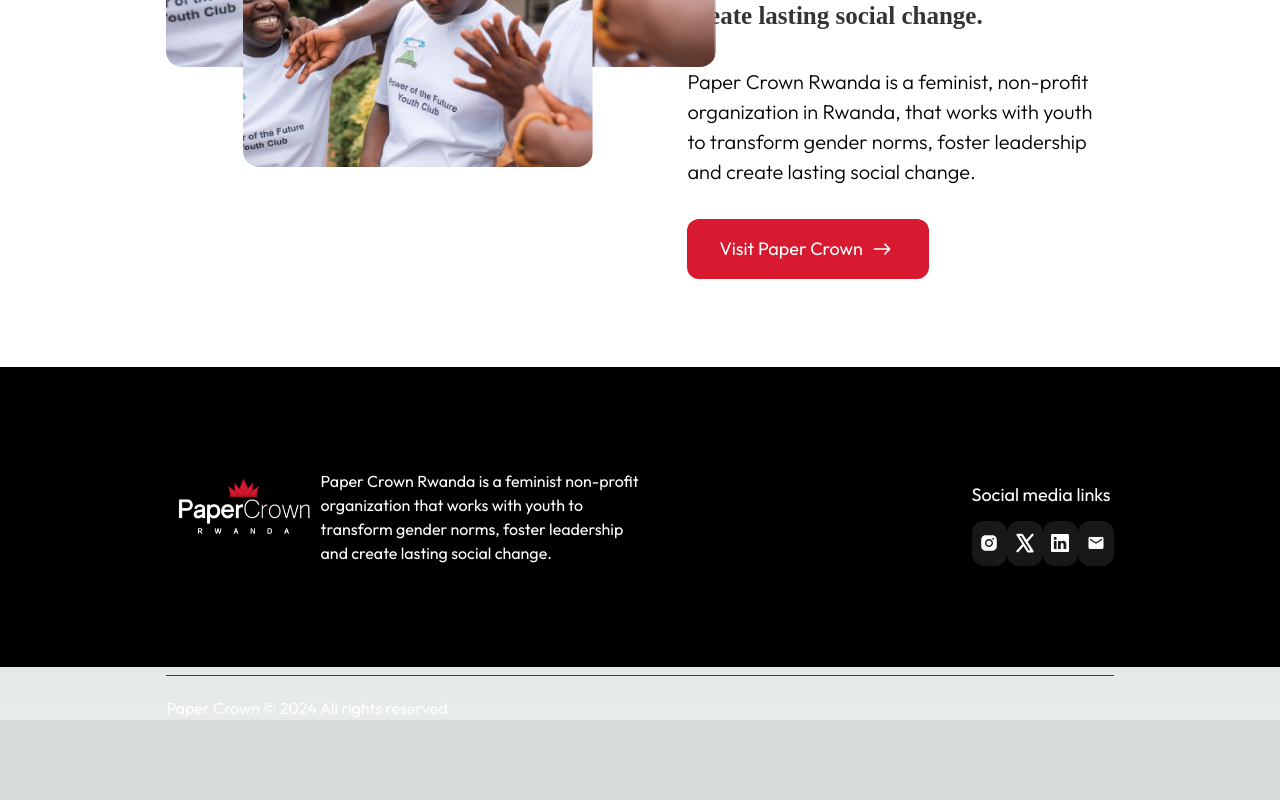
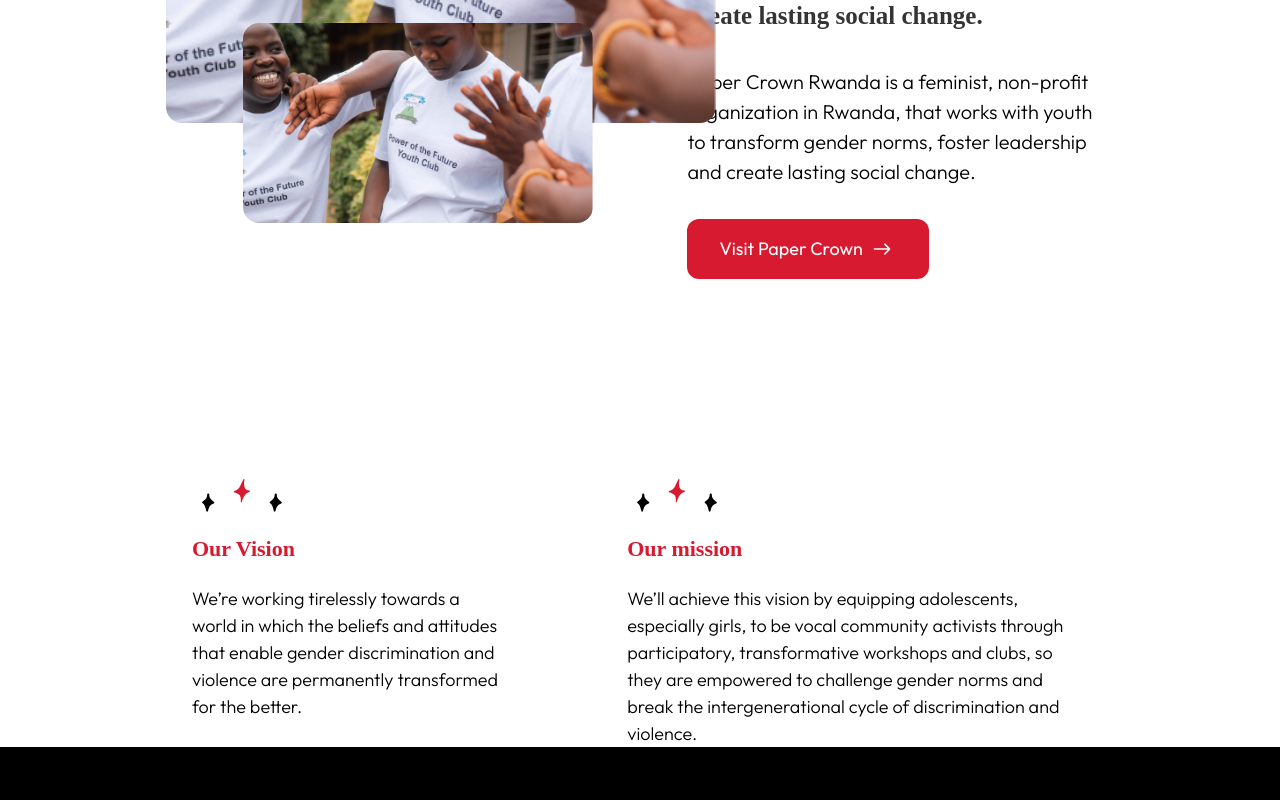
Before and after one commit to Toussaint-Manzi/paper-crown, a Next.js app: page /about in a window 1280 px wide. Shown: the part 433-1233 px from the top of the page. Before the commit the page ends 1153 px from the top, so only its background shows below. Built offline with nearby package versions, Linux system fonts and the light colour scheme; a web font is replaced by a local one.

Commit message:
added mission and vision  section on about

```diff
--- a/src/app/about/page.js
+++ b/src/app/about/page.js
@@ -11,7 +11,7 @@
 
 export default function About() {
     return (
-      <div className={`bg-white h-screen ${styles.myFont}`}>
+      <div className={`bg-white h-full ${styles.myFont}`}>
         <Navbar/>
         <div className='h-full pb-[200px] w-full px-[13%] pt-[200px] flex justify-between items-center 2xl:h-full xl:py-[150px]'>
             <div className='relative h-[500px] w-[45%] xl:hidden'>
@@ -48,6 +48,26 @@
                 </div>
             </div>
         </div>
+        <div className='flex justify-between px-[10%]'>
+            <div className='w-[30%] mx-auto flex flex-col items-start'>
+                <svg width="100" height="33" viewBox="0 0 161 66" fill="none" xmlns="http://www.w3.org/2000/svg">
+                    <path d="M15.1563 32.2999C15.1563 35.7136 16.6289 38.5249 18.8377 40.9345C20.2434 42.474 21.9167 43.7458 23.4563 45.1514C23.8579 45.4861 24.3264 45.7539 24.6611 46.1555C25.5982 47.2264 25.3304 48.5651 24.0587 49.2345C23.6571 49.4353 23.2555 49.5022 22.8538 49.703C18.1014 51.6442 14.6208 54.7901 13.4829 60.078C13.2821 60.9481 13.0813 61.7514 12.8805 62.5546C12.7466 63.0901 12.5458 63.6925 12.345 64.228C12.0773 64.9642 11.5418 65.4997 10.6716 65.4328C9.80148 65.3659 9.33294 64.8304 9.13212 64.0272C8.86438 63.0231 8.66358 61.9522 8.39583 60.8812C7.72648 58.1369 7.05714 55.3925 5.71844 52.849C4.84828 51.1087 3.71038 49.6361 2.03701 48.4982C0.430558 47.4272 0.363623 46.0885 1.83619 44.8168C3.04103 43.8127 4.44667 42.9426 5.71844 42.0055C8.73052 39.7966 10.4708 36.8515 10.7386 33.0362C10.8725 32.4338 10.8725 31.6306 11.0063 30.8273C11.1402 29.2878 11.341 29.087 12.6797 29.0201C14.0184 28.8862 14.7547 29.4217 15.0224 30.6265C15.1563 31.162 15.0894 31.7644 15.1563 32.2999Z" fill="black"/>
+                    <path d="M78.2699 42.4114C78.0648 40.6333 77.9964 38.7868 77.7228 37.0771C77.2441 34.2048 75.8763 31.948 73.2776 30.5118C71.0891 29.3492 68.9007 28.3234 66.6439 27.2292C65.96 26.8872 65.2077 26.6137 64.5239 26.2717C63.9768 25.9982 63.6348 25.5195 63.84 24.904C63.9768 24.4937 64.4555 24.2201 64.7974 23.8782C64.8658 23.8098 65.0026 23.8098 65.1394 23.8098C70.542 22.7156 74.1666 19.2277 76.6286 14.5773C78.817 10.5424 80.5951 6.30236 82.5784 2.19906C82.8519 1.58356 83.1255 0.968065 83.4674 0.489347C83.6726 0.215794 84.2197 -0.0577596 84.5616 0.0106287C84.9036 0.0790171 85.3139 0.489347 85.3823 0.899677C85.5191 1.31001 85.4507 1.85711 85.3823 2.33583C85.2455 3.29327 85.1088 4.2507 84.9036 5.27653C84.0829 9.31144 84.9036 13.2096 85.7243 17.1077C86.1346 18.8174 87.1604 20.0484 88.6649 20.8691C90.5798 21.8949 92.5631 22.5788 94.6831 23.0575C95.367 23.1943 96.3244 23.1943 96.3928 24.2201C96.4612 25.3143 95.5038 25.5879 94.7515 25.793C91.4689 26.6137 89.1437 28.8021 87.0236 31.3325C84.8352 33.9312 83.1255 36.8719 82.0313 40.0862C81.4158 41.8643 80.8687 43.6424 80.2532 45.3521C80.1164 45.694 80.1164 46.036 79.9112 46.2411C79.6377 46.5831 79.159 47.0618 78.8854 46.9934C78.5435 46.925 78.2699 46.3779 78.0648 45.9676C77.928 45.694 77.9964 45.3521 77.9964 45.0102C77.9964 44.1211 77.9964 43.2321 77.9964 42.4114C78.1331 42.4114 78.2015 42.4114 78.2699 42.4114Z" fill="#D71A30"/>
+                    <path d="M150.156 32.2999C150.156 35.7136 151.629 38.5249 153.838 40.9345C155.243 42.474 156.917 43.7458 158.456 45.1514C158.858 45.4861 159.326 45.7539 159.661 46.1555C160.598 47.2264 160.33 48.5651 159.059 49.2345C158.657 49.4353 158.255 49.5022 157.854 49.703C153.101 51.6442 149.621 54.7901 148.483 60.078C148.282 60.9481 148.081 61.7514 147.88 62.5546C147.747 63.0901 147.546 63.6925 147.345 64.228C147.077 64.9642 146.542 65.4997 145.672 65.4328C144.801 65.3659 144.333 64.8304 144.132 64.0272C143.864 63.0231 143.664 61.9522 143.396 60.8812C142.726 58.1369 142.057 55.3925 140.718 52.849C139.848 51.1087 138.71 49.6361 137.037 48.4982C135.431 47.4272 135.364 46.0885 136.836 44.8168C138.041 43.8127 139.447 42.9426 140.718 42.0055C143.731 39.7966 145.471 36.8515 145.739 33.0362C145.872 32.4338 145.872 31.6306 146.006 30.8273C146.14 29.2878 146.341 29.087 147.68 29.0201C149.018 28.8862 149.755 29.4217 150.022 30.6265C150.156 31.162 150.089 31.7644 150.156 32.2999Z" fill="black"/>
+                </svg>
+                <h1 className={`my-5 text-[#D71A30] text-[22px] font-[600] ${styles.myFont2}`}>Our Vision</h1>
+                <h1 className='text-[18px] text-black font-[300] xs:text-[18px]'>We’re working tirelessly towards a world in which the beliefs and attitudes that enable gender discrimination and violence are permanently transformed for the better.</h1>
+            </div>
+            <div className='w-[45%] mx-auto flex flex-col items-start'>
+                <svg width="100" height="33" viewBox="0 0 161 66" fill="none" xmlns="http://www.w3.org/2000/svg">
+                    <path d="M15.1563 32.2999C15.1563 35.7136 16.6289 38.5249 18.8377 40.9345C20.2434 42.474 21.9167 43.7458 23.4563 45.1514C23.8579 45.4861 24.3264 45.7539 24.6611 46.1555C25.5982 47.2264 25.3304 48.5651 24.0587 49.2345C23.6571 49.4353 23.2555 49.5022 22.8538 49.703C18.1014 51.6442 14.6208 54.7901 13.4829 60.078C13.2821 60.9481 13.0813 61.7514 12.8805 62.5546C12.7466 63.0901 12.5458 63.6925 12.345 64.228C12.0773 64.9642 11.5418 65.4997 10.6716 65.4328C9.80148 65.3659 9.33294 64.8304 9.13212 64.0272C8.86438 63.0231 8.66358 61.9522 8.39583 60.8812C7.72648 58.1369 7.05714 55.3925 5.71844 52.849C4.84828 51.1087 3.71038 49.6361 2.03701 48.4982C0.430558 47.4272 0.363623 46.0885 1.83619 44.8168C3.04103 43.8127 4.44667 42.9426 5.71844 42.0055C8.73052 39.7966 10.4708 36.8515 10.7386 33.0362C10.8725 32.4338 10.8725 31.6306 11.0063 30.8273C11.1402 29.2878 11.341 29.087 12.6797 29.0201C14.0184 28.8862 14.7547 29.4217 15.0224 30.6265C15.1563 31.162 15.0894 31.7644 15.1563 32.2999Z" fill="black"/>
+                    <path d="M78.2699 42.4114C78.0648 40.6333 77.9964 38.7868 77.7228 37.0771C77.2441 34.2048 75.8763 31.948 73.2776 30.5118C71.0891 29.3492 68.9007 28.3234 66.6439 27.2292C65.96 26.8872 65.2077 26.6137 64.5239 26.2717C63.9768 25.9982 63.6348 25.5195 63.84 24.904C63.9768 24.4937 64.4555 24.2201 64.7974 23.8782C64.8658 23.8098 65.0026 23.8098 65.1394 23.8098C70.542 22.7156 74.1666 19.2277 76.6286 14.5773C78.817 10.5424 80.5951 6.30236 82.5784 2.19906C82.8519 1.58356 83.1255 0.968065 83.4674 0.489347C83.6726 0.215794 84.2197 -0.0577596 84.5616 0.0106287C84.9036 0.0790171 85.3139 0.489347 85.3823 0.899677C85.5191 1.31001 85.4507 1.85711 85.3823 2.33583C85.2455 3.29327 85.1088 4.2507 84.9036 5.27653C84.0829 9.31144 84.9036 13.2096 85.7243 17.1077C86.1346 18.8174 87.1604 20.0484 88.6649 20.8691C90.5798 21.8949 92.5631 22.5788 94.6831 23.0575C95.367 23.1943 96.3244 23.1943 96.3928 24.2201C96.4612 25.3143 95.5038 25.5879 94.7515 25.793C91.4689 26.6137 89.1437 28.8021 87.0236 31.3325C84.8352 33.9312 83.1255 36.8719 82.0313 40.0862C81.4158 41.8643 80.8687 43.6424 80.2532 45.3521C80.1164 45.694 80.1164 46.036 79.9112 46.2411C79.6377 46.5831 79.159 47.0618 78.8854 46.9934C78.5435 46.925 78.2699 46.3779 78.0648 45.9676C77.928 45.694 77.9964 45.3521 77.9964 45.0102C77.9964 44.1211 77.9964 43.2321 77.9964 42.4114C78.1331 42.4114 78.2015 42.4114 78.2699 42.4114Z" fill="#D71A30"/>
+                    <path d="M150.156 32.2999C150.156 35.7136 151.629 38.5249 153.838 40.9345C155.243 42.474 156.917 43.7458 158.456 45.1514C158.858 45.4861 159.326 45.7539 159.661 46.1555C160.598 47.2264 160.33 48.5651 159.059 49.2345C158.657 49.4353 158.255 49.5022 157.854 49.703C153.101 51.6442 149.621 54.7901 148.483 60.078C148.282 60.9481 148.081 61.7514 147.88 62.5546C147.747 63.0901 147.546 63.6925 147.345 64.228C147.077 64.9642 146.542 65.4997 145.672 65.4328C144.801 65.3659 144.333 64.8304 144.132 64.0272C143.864 63.0231 143.664 61.9522 143.396 60.8812C142.726 58.1369 142.057 55.3925 140.718 52.849C139.848 51.1087 138.71 49.6361 137.037 48.4982C135.431 47.4272 135.364 46.0885 136.836 44.8168C138.041 43.8127 139.447 42.9426 140.718 42.0055C143.731 39.7966 145.471 36.8515 145.739 33.0362C145.872 32.4338 145.872 31.6306 146.006 30.8273C146.14 29.2878 146.341 29.087 147.68 29.0201C149.018 28.8862 149.755 29.4217 150.022 30.6265C150.156 31.162 150.089 31.7644 150.156 32.2999Z" fill="black"/>
+                </svg>
+                <h1 className={`my-5 text-[#D71A30] text-[22px] font-[600] ${styles.myFont2}`}>Our mission</h1>
+                <h1 className='text-[18px] text-black font-[300] xs:text-[18px]'>We’ll achieve this vision by equipping adolescents, especially girls, to be vocal community activists through participatory, transformative workshops and clubs, so they are empowered to challenge gender norms and break the intergenerational cycle of discrimination and violence.</h1>
+            </div>
+        </div>
         <Footer/>
       </div>
     );
```
